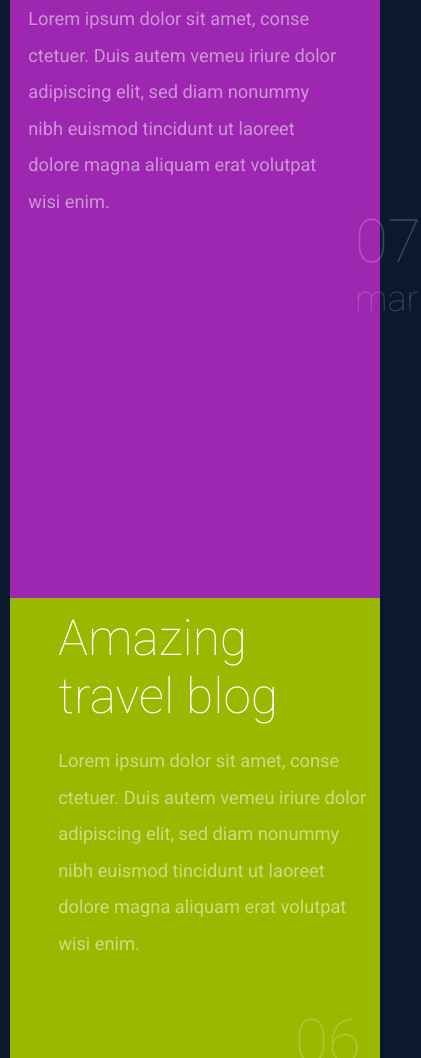
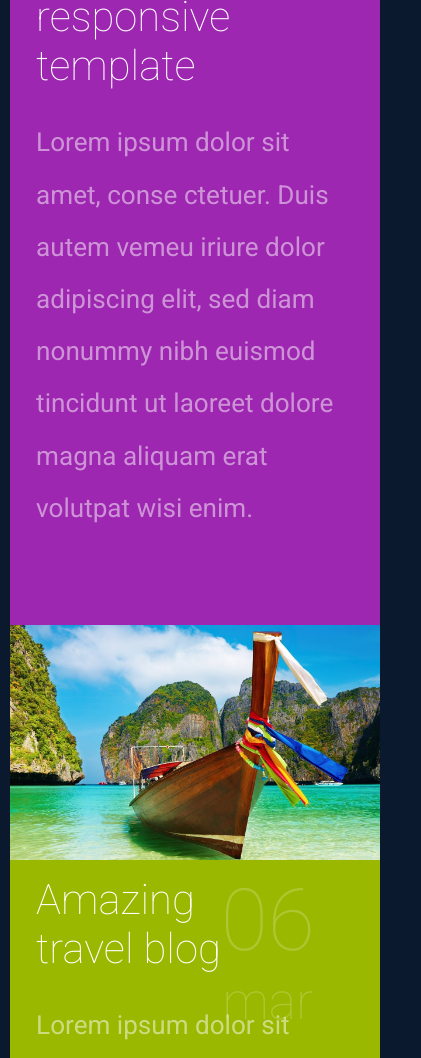
Before and after one commit to firstskytouch/responsive_css, a plain HTML site: page result/index.html in a window 390 px wide. Shown: the part 942-2000 px from the top of the page, 421 px wide, since content can reach past the window. Drawn offline with Linux system fonts and the light colour scheme.

Commit message:
Update Tablet Screen
- update css for tablet view

```diff
--- a/result/css/styles.css
+++ b/result/css/styles.css
@@ -1,5 +1,3 @@
-
-
 body {
   margin: 0;
   padding: 0;
@@ -57,8 +55,8 @@ p {
 }
 
 .blog_text,
-.article_with_image > div,
-.article_without_image {
+.article_with_image > div.article,
+.article_without_image > div.article {
   padding: 1.5em;
 }
 
@@ -78,7 +76,7 @@ p {
 }
 
 .logo > span {
-  color: #FF358F;
+  color: #ff358f;
 }
 
 .nav_links {
@@ -133,7 +131,6 @@ div.heading {
 }
 
 .article_with_image {
-  /* height: 150px; */
   position: relative;
   display: flex;
   align-items: center;
@@ -147,7 +144,6 @@ div.heading {
   min-width: calc(50% - 4px);
   position: relative;
   overflow: hidden;
-  padding: 0;
 }
 
 .article_with_image > .img-wrap > img {
@@ -159,7 +155,7 @@ div.heading {
   object-fit: cover;
 }
 
-.article_with_image > img:hover {
+.article_with_image > .img-wrap > img:hover {
   opacity: 0.5;
 }
 
@@ -294,7 +290,7 @@ footer p {
 @media (max-width: 768px) {
   body {
     margin: 0 10px;
-    font-size: calc(7px + 3 * ((100vw - 320px) / 680));
+    font-size: calc(7px + 3 * (100vw / 340));
   }
 
   .main_container {
@@ -305,10 +301,11 @@ footer p {
 
   .menu_button {
     display: block;
+    margin-top: 1em;
   }
 
   .nav_header {
-    height: 150px;
+    height: 180px;
     flex-direction: column;
     justify-content: space-around;
   }
@@ -318,23 +315,27 @@ footer p {
   }
 
   p {
-    font-size: 1.5em;
+    font-size: 1em;
     opacity: 50%;
   }
 
-  a.nav_link  {
+  a.nav_link {
     font-size: 1.5em;
     padding: 1em;
   }
 
   .logo,
   h3 {
-    font-size: 3em;
+    font-size: 2.5em;
+  }
+
+  .logo {
+    margin: auto;
   }
 
   h2 {
     padding-right: 50px;
-    font-size: 5em;
+    font-size: 3em;
   }
 
   main {
@@ -347,11 +348,26 @@ footer p {
   }
 
   .article_with_image {
-    height: 450px;
     flex-direction: column;
     align-items: center;
     align-content: center;
     justify-content: space-between;
+  }
+
+  .article_with_image > .img-wrap {
+    width: 100%;
+    min-width: 100%;
+    overflow: visible;
+  }
+
+  .article_with_image > .img-wrap > img {
+    position: relative;
+  }
+
+  .article_with_image > div.article {
+    position: relative;
+    margin: 0;
+    padding-right: 40px;
   }
 
   .article_with_image > img {
@@ -364,27 +380,28 @@ footer p {
   }
 
   .blog_text,
-  .article_with_image > div,
-  .article_without_image {
+  .article_with_image > div.article {
     padding-left: 2.5em;
     padding-bottom: 2.5em;
   }
 
-  .article_date  {
-    margin: 0;
-    width: 20px;
-    font-size: 3.5em;
-    position: absolute;
-    opacity: 20%;
-    right: 40px;
-    top: 51%;
+  .article_without_image > div.article {
+    padding-left: 2.5em;
+    padding-bottom: 2.5em;
   }
 
+  .article_with_image:nth-of-type(2n + 1) .article_date,
   .article_with_image:nth-of-type(2n) .article_date {
-    font-size: 3.5em;
-    right: 40px;
-    top: 51%;
+    margin: 0;
+    font-size: 2em;
+    top: 10px;
+    right: 10px;
     left: auto;
+  }
+
+  .article_without_image .article_date {
+    position: relative;
+    font-size: 2em;
   }
 
   .article_with_image:nth-of-type(2n) {
@@ -393,17 +410,12 @@ footer p {
     text-align: left;
   }
 
-  .article_without_image > .article_date {
-    top: 5px;
-    right: 40px;
-  }
-
   footer {
     flex-direction: column;
     align-items: center;
     justify-content: center;
     text-align: center;
-    font-size: 2em;
+    font-size: 1.5em;
   }
 
   footer p {
@@ -423,13 +435,13 @@ footer p {
   }
 
   .main_container {
-    grid-template-rows: 300px auto 100px;
+    grid-template-rows: 180px auto 140px;
     width: 100%;
     gap: 20px;
   }
 
   .nav_header {
-    height: 300px;
+    height: 100%;
     justify-content: space-around;
   }
 
@@ -438,7 +450,7 @@ footer p {
   }
 
   .heading h2 {
-    font-size: 7.5em;
+    font-size: 4em;
   }
 
   .articles p,
@@ -449,11 +461,7 @@ footer p {
 
   .articles h2,
   .blog_news h2 {
-    font-size: 6.8em;
-  }
-
-  .article_with_image {
-    height: 800px;
+    font-size: 4em;
   }
 
   .article_date {
--- a/result/index.html
+++ b/result/index.html
@@ -110,15 +110,15 @@
         <article class="article_without_image post-5">
           <div class="article left">
             <h2 class="article_header">And again - it's totally amazing</h2>
-            <div class="article_date">
-              <div class="article_day">27</div>
-              <div class="article_month">feb</div>
-            </div>
             <p class="article_text">
               Lorem ipsum dolor sit amet, conse ctetuer. Duis autem vemeu iriure
               dolor adipiscing elit, sed diam nonummy nibh euismod tincidunt ut
               laoreet dolore magna aliquam erat volutpat wisi enim.
             </p>
+            <div class="article_date">
+              <div class="article_day">27</div>
+              <div class="article_month">feb</div>
+            </div>
           </div>
         </article>
       </div>
@@ -149,7 +149,6 @@
     </main>
     <footer>
       <div class="left_column">
-        <p>Copyright 2022</p>
         <p>Lorem ipsum dolor sit amet consectetur adipisicing elit. Facere reiciendis.</p>
       </div>
       <div class="right_column">
```
